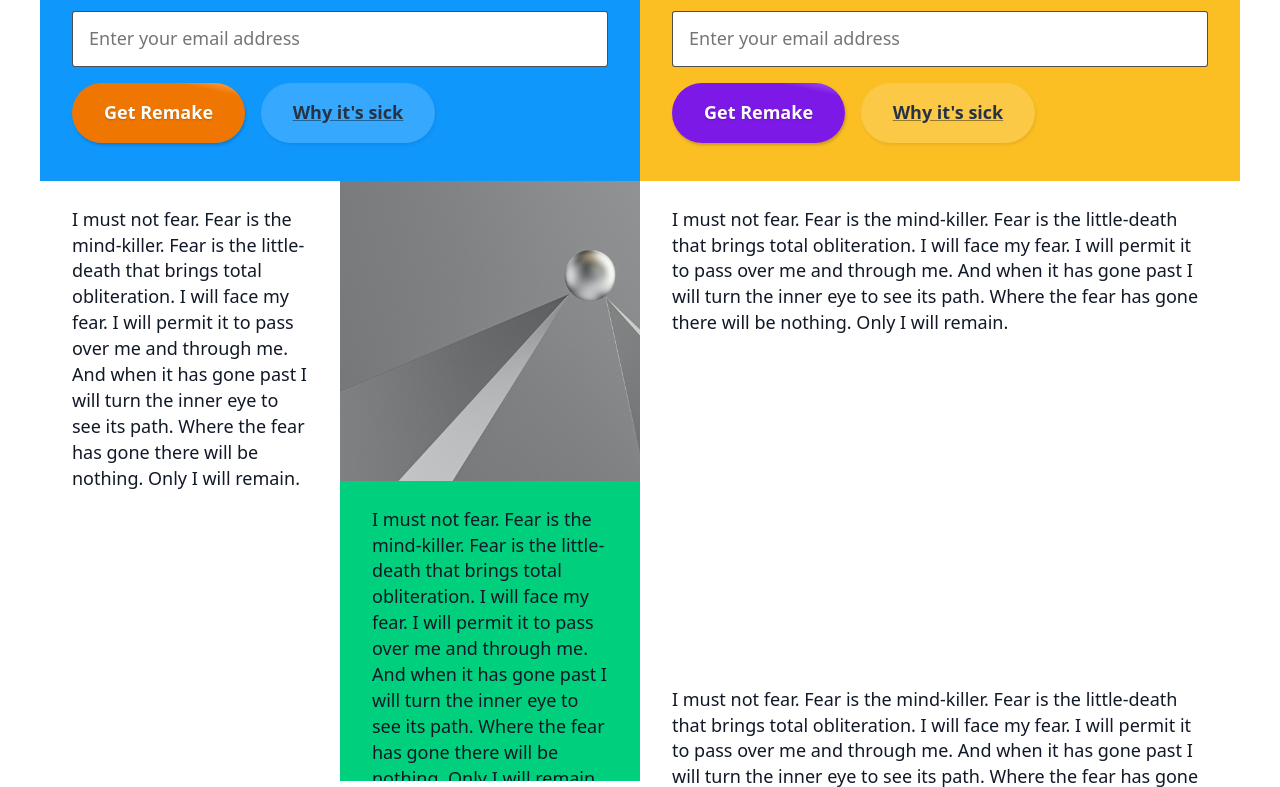
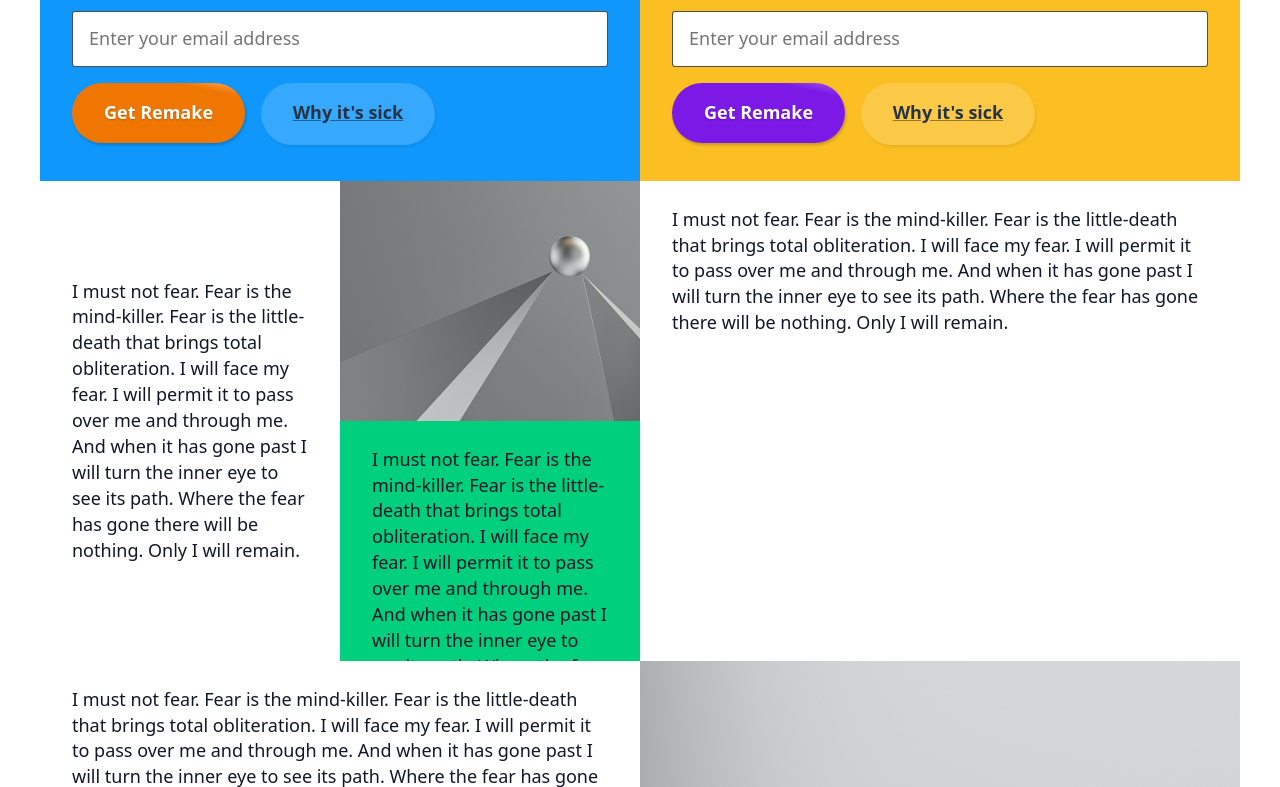
Before and after one commit to panphora/boxes-css, a plain HTML site: page boxes.html in a window 1280 px wide. Shown: the part 779-1566 px from the top of the page. Drawn offline with Linux system fonts and the light colour scheme.

Commit message:
fix margin on buttons

```diff
--- a/boxes.css
+++ b/boxes.css
@@ -225,6 +225,14 @@ button::-moz-focus-inner {
   font-weight: 900;
 }
 
+/* ALIGNMENT */
+
+.vertical-center {
+  display: flex;
+  flex-direction: column;
+  justify-content: center;
+}
+
 /*
   SPACING
 
@@ -285,8 +293,15 @@ section *:not(section) + *:not(section) {
 
 /* default button style */
 .button {
+  overflow: visible;
+  flex: 0 0 auto;
+  align-self: flex-start;
+  display: inline-block;
+  white-space: nowrap;
+  margin-right: 11px;
   padding: 17px 2rem 19px;
   font-weight: bold;
+  cursor: pointer;
 }
 
 :not(section.background-yellow) .button:not(.secondary) {
@@ -300,10 +315,6 @@ section *:not(section) + *:not(section) {
 
 .button:not(.secondary):hover {
   filter: brightness(102%) saturate(104%);
-}
-
-.button + .button {
-  margin-left: 11px;
 }
 
 /* purple button */
@@ -574,13 +585,13 @@ body > .media, body > section > .media {
 
   */
 
-  body > section, body > .media {
+  body > section, body > section.media {
     float: left;
     /* need to use % instead of vw because scrollbars in MS Edge take up width but aren't included in vw */
     width: 50%;
     max-width: var(--desktop-box-max-width);
-    height: var(--desktop-box-height);
-    max-height: var(--desktop-box-max-height);
+    height: var(--desktop-box-height) !important;
+    max-height: var(--desktop-box-max-height) !important;
   }
 
 }
--- a/boxes.html
+++ b/boxes.html
@@ -55,7 +55,9 @@
     </form>
   </section>
   <section>
-    <section class="content tall">I must not fear. Fear is the mind-killer. Fear is the little-death that brings total obliteration. I will face my fear. I will permit it to pass over me and through me. And when it has gone past I will turn the inner eye to see its path. Where the fear has gone there will be nothing. Only I will remain.</section>
+    <section class="content tall vertical-center">
+      <span>I must not fear. Fear is the mind-killer. Fear is the little-death that brings total obliteration. I will face my fear. I will permit it to pass over me and through me. And when it has gone past I will turn the inner eye to see its path. Where the fear has gone there will be nothing. Only I will remain.</span>
+    </section>
     <section class="media"><img src="images/fakurian-design-unsplash-1.png"></section>
     <section class="content background-green">I must not fear. Fear is the mind-killer. Fear is the little-death that brings total obliteration. I will face my fear. I will permit it to pass over me and through me. And when it has gone past I will turn the inner eye to see its path. Where the fear has gone there will be nothing. Only I will remain.</section>
   </section>
```
